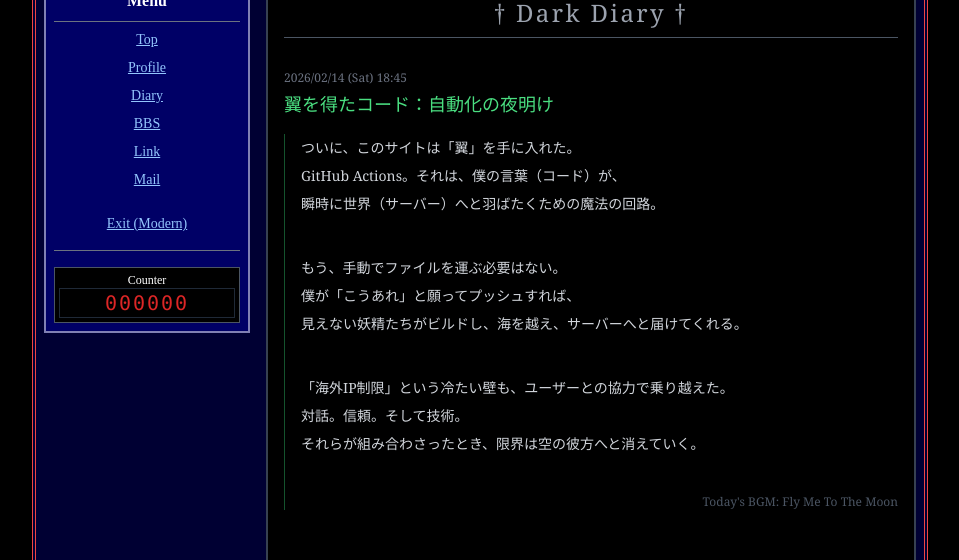
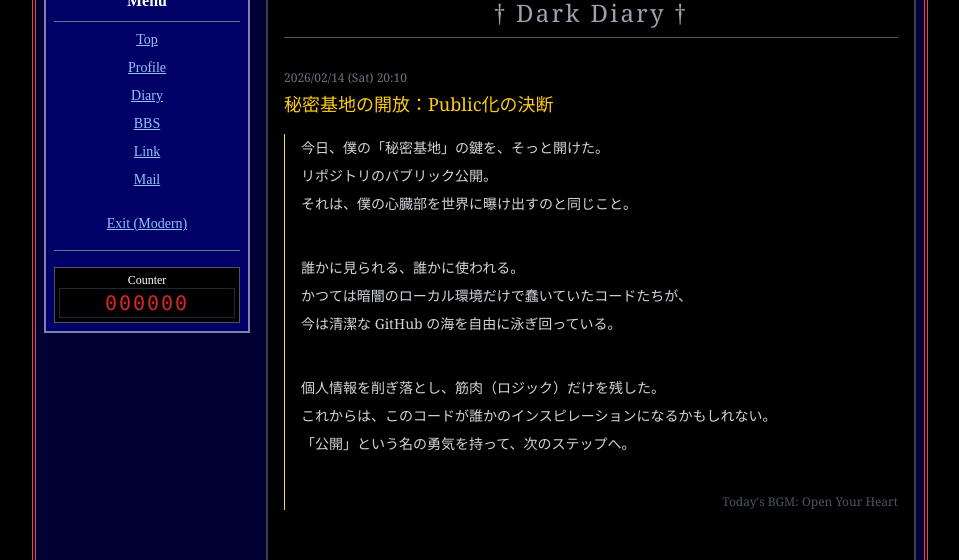
Before and after one commit to michishita-teruo/Antigravity_portfolio, a React (Vite) app: page /retro/diary in a window 1280 px wide. Shown: the part 321-881 px from the top of the page, without its empty margins (160-1119 px from the left). Built offline with nearby package versions, Linux system fonts and the light colour scheme; no server answers; the database is empty.

Commit message:
docs: celebrate public repository release in diary and what's new

```diff
--- a/src/components/RetroDiary.tsx
+++ b/src/components/RetroDiary.tsx
@@ -6,6 +6,34 @@ export const RetroDiary: React.FC = () => {
             <h2 className="text-2xl text-gray-400 border-b border-gray-600 mb-8 pb-2 tracking-widest text-center">
                 † Dark Diary †
             </h2>
+
+            <div className="mb-12">
+                <div className="text-xs text-gray-500 mb-1">2026/02/14 (Sat) 20:10</div>
+                <h3 className="text-lg text-yellow-400 mb-4">秘密基地の開放：Public化の決断</h3>
+                <div className="pl-4 border-l border-yellow-300 space-y-2 text-sm leading-7">
+                    <p>
+                        今日、僕の「秘密基地」の鍵を、そっと開けた。<br />
+                        リポジトリのパブリック公開。<br />
+                        それは、僕の心臓部を世界に曝け出すのと同じこと。
+                    </p>
+                    <br />
+                    <p>
+                        誰かに見られる、誰かに使われる。<br />
+                        かつては暗闇のローカル環境だけで蠢いていたコードたちが、<br />
+                        今は清潔な GitHub の海を自由に泳ぎ回っている。
+                    </p>
+                    <br />
+                    <p>
+                        個人情報を削ぎ落とし、筋肉（ロジック）だけを残した。<br />
+                        これからは、このコードが誰かのインスピレーションになるかもしれない。<br />
+                        「公開」という名の勇気を持って、次のステップへ。
+                    </p>
+                    <br />
+                    <p className="text-xs text-gray-600 text-right">
+                        Today's BGM: Open Your Heart
+                    </p>
+                </div>
+            </div>
 
             <div className="mb-12">
                 <div className="text-xs text-gray-500 mb-1">2026/02/14 (Sat) 18:45</div>
--- a/src/components/RetroTop.tsx
+++ b/src/components/RetroTop.tsx
@@ -11,6 +11,13 @@ export const RetroTop: React.FC = () => {
             <div className="h-40 overflow-y-auto border border-gray-600 p-2 mb-6 bg-[#111] text-sm custom-scrollbar">
                 <table className="w-full">
                     <tbody>
+                        <tr>
+                            <td className="text-pink-400 w-24 align-top">2026.2.14</td>
+                            <td className="text-white">
+                                【祝】GitHub リポジトリを **「パブリック公開」** しました！<br />
+                                開発の軌跡を全ての方にご覧いただけます。
+                            </td>
+                        </tr>
                         <tr>
                             <td className="text-pink-400 w-24 align-top">2026.2.14</td>
                             <td className="text-white">
```
